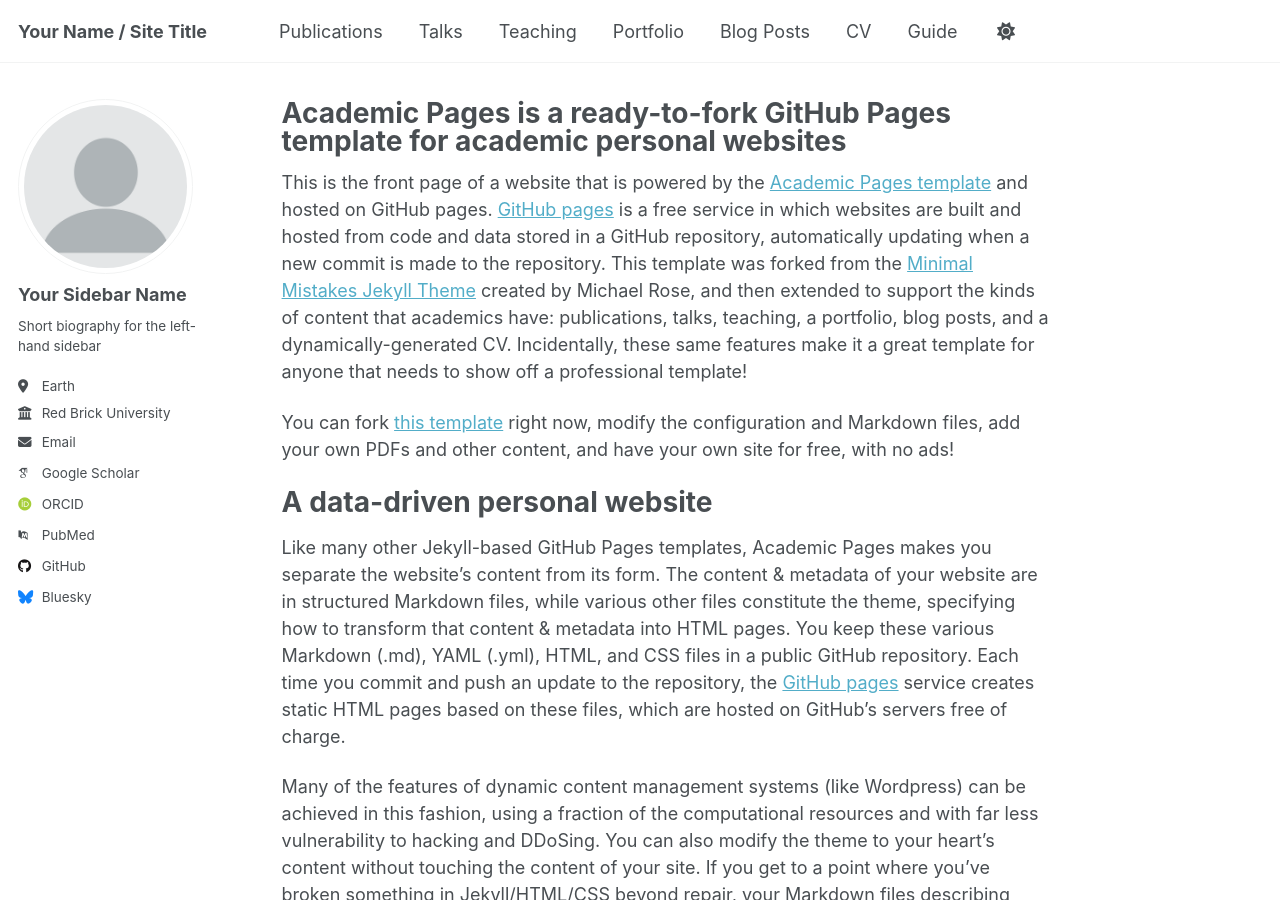
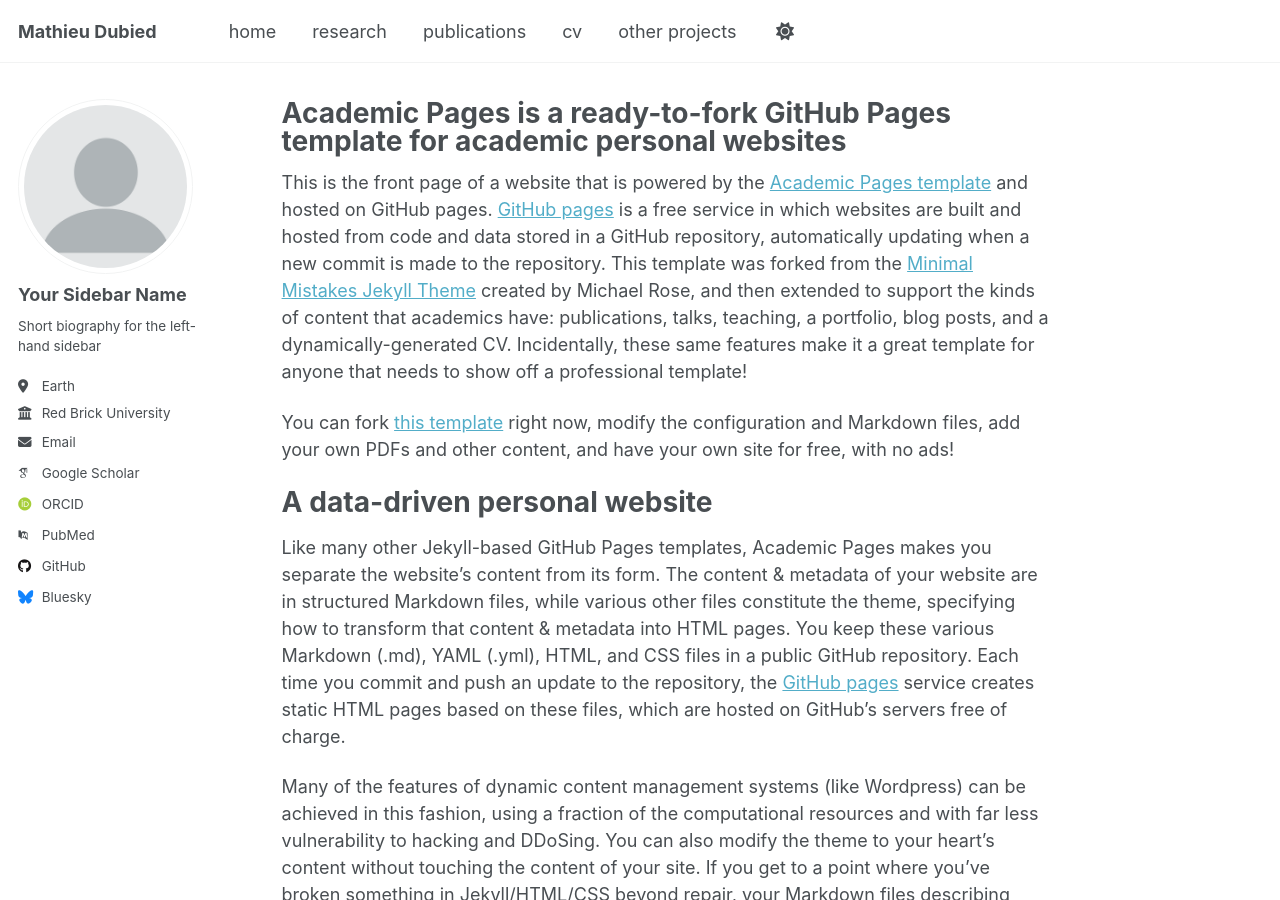
Before and after one commit to mdubied/mdubied.github.io, a Jekyll site: the page built from _pages/about.md, in a window 1280 px wide and 900 px high. Built offline with Jekyll 4.4.1, drawn with Linux system fonts in a browser that asks for light colours; some web fonts are replaced; a script that is not in the unit is left out.

Commit message:
Update menu banner

```diff
--- a/_config.yml
+++ b/_config.yml
@@ -9,7 +9,7 @@
 # Basic Site Settings
 locale                   : "en-US"
 site_theme               : "default" # Currently available options are "default", "air"
-title                    : "Your Name / Site Title"
+title                    : "Mathieu Dubied"
 title_separator          : "-"
 name                     : &name "Your Name"
 description              : &description "Your Name's academic portfolio"   # Update this with a general description of your site, this is the default if not overridden by a page
--- a/_data/navigation.yml
+++ b/_data/navigation.yml
@@ -7,27 +7,21 @@
 # NOTE that only one of the CV options should be selected, the first is for the
 #      Markdown formatted page while the second is generated using JSON.
 
+
 main:
-  - title: "Publications"
+  - title: "home"
+    url: /
+  - title: "research"
+    url: /research/
+  - title: "publications"
     url: /publications/
-
-  - title: "Talks"
-    url: /talks/
-
-  - title: "Teaching"
-    url: /teaching/
-
-  - title: "Portfolio"
-    url: /portfolio/
-
-  - title: "Blog Posts"
-    url: /year-archive/
-
-  - title: "CV"
+  - title: "cv"
     url: /cv/
+  - title: "other projects"
+    url: /projects/
 
   # - title: "CV"
   #   url: /cv-json/
 
-  - title: "Guide"
-    url: /markdown/
+  # - title: "Guide"
+  #   url: /markdown/
```
